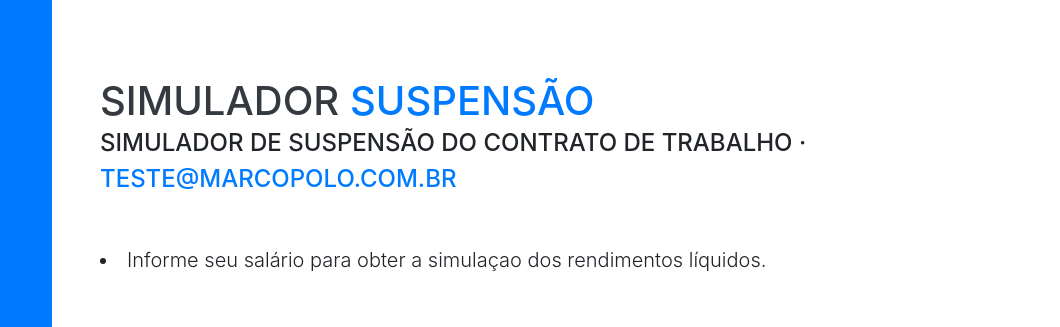
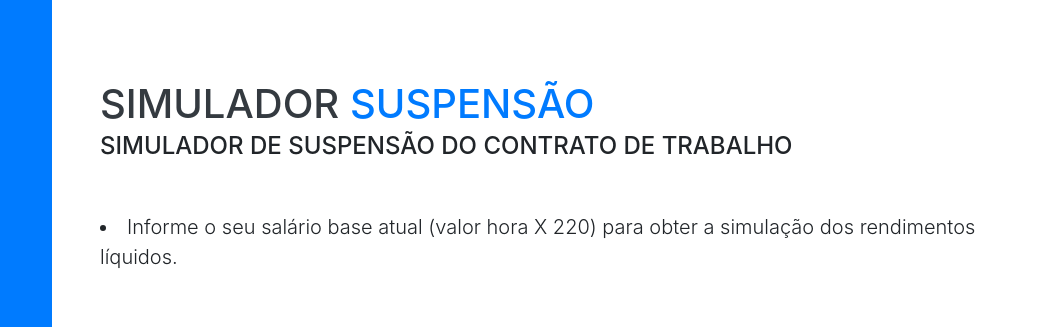
Before and after one commit to MatheusCbrl/MarcoSuspensao, a website with bundled scripts: page index.html in a window 1280 px wide. Shown: the part 220-547 px from the top of the page, 220-1280 px from the left. Built offline with nearby package versions, Linux system fonts and the light colour scheme; a web font is replaced by a local one.

Commit message:
Update index.html

```diff
--- a/index.html
+++ b/index.html
@@ -191,10 +191,9 @@
         <h1 class="mb-0">Simulador
           <span class="text-primary">Suspensão</span>
         </h1>
-        <div class="subheading mb-5">SIMULADOR DE SUSPENSÃO DO CONTRATO DE TRABALHO ·
-          <a href="mailto:teste@emarcopolo.com.br">teste@marcopolo.com.br</a>
+        <div class="subheading mb-5">SIMULADOR DE SUSPENSÃO DO CONTRATO DE TRABALHO
         </div>
-        <li  class="lead mb-2"> Informe seu salário para obter a simulaçao dos rendimentos líquidos.</li>
+        <li  class="lead mb-2"> Informe o seu salário base atual (valor hora X 220) para obter a simulação dos rendimentos líquidos.</li>
 	<!--
         <div class="social-icons">
           <a href="#">
```
